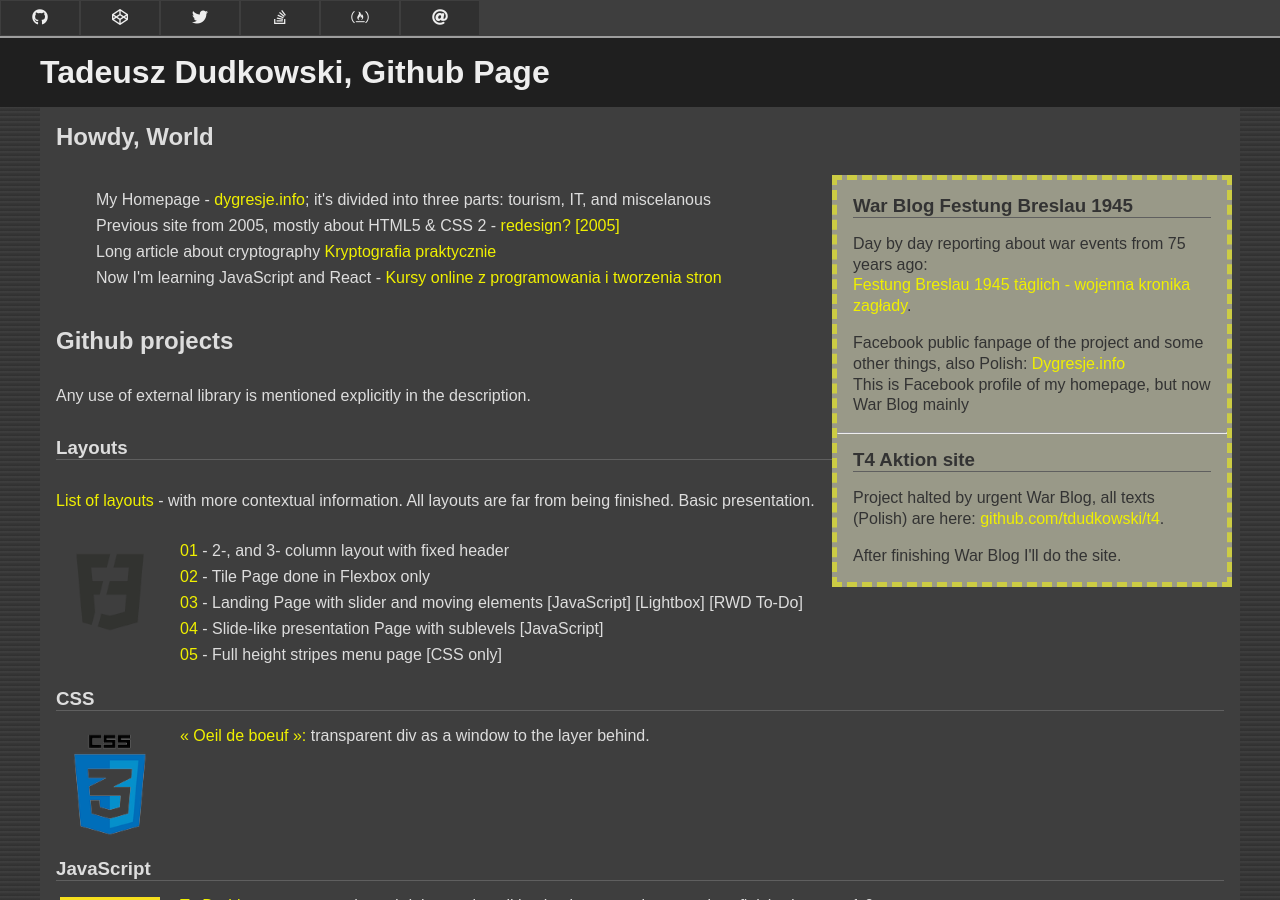
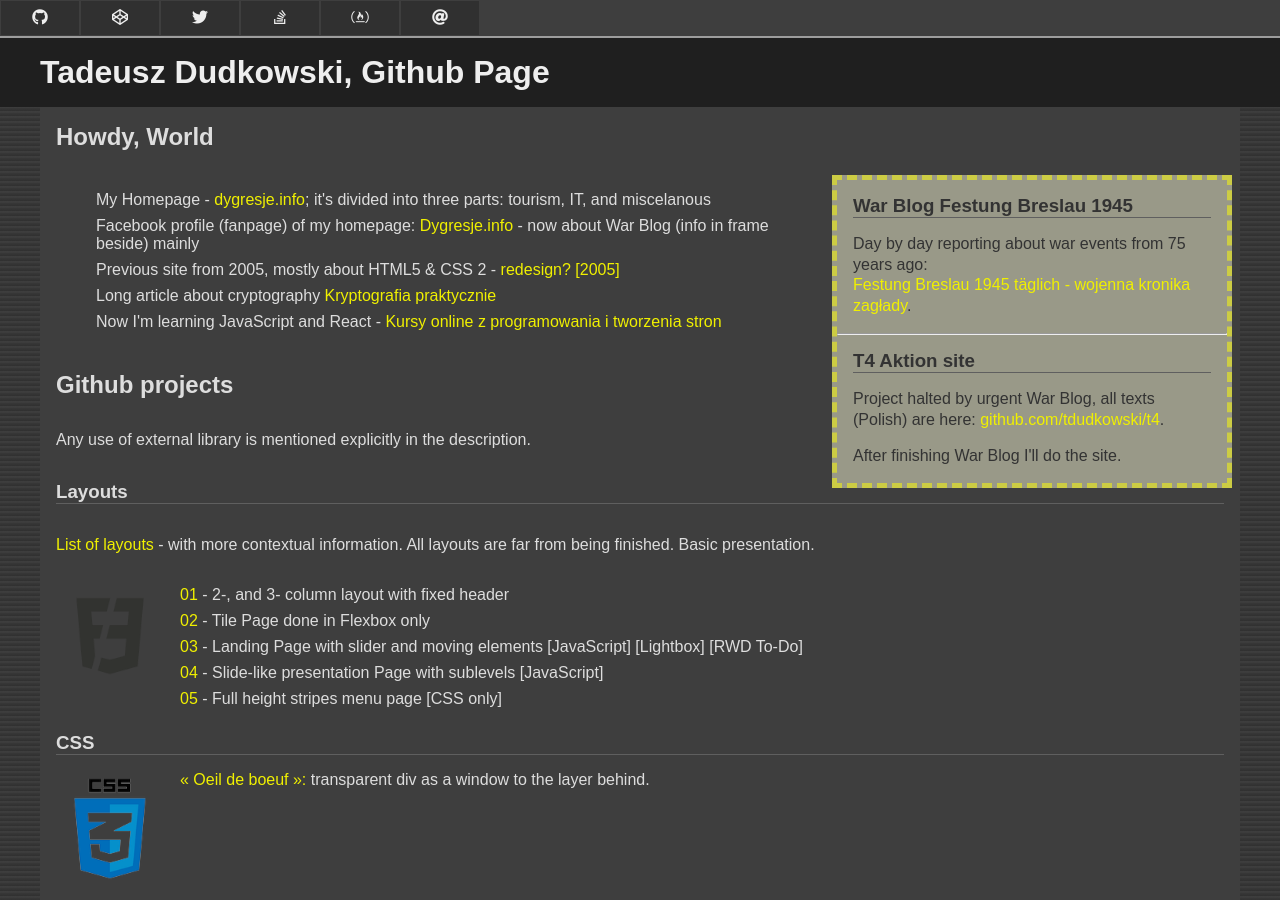
Before and after one commit to tdudkowski/tdudkowski.github.io, a Jekyll site: the page built from index.html, in a window 1280 px wide and 900 px high. Built offline with Jekyll 4.4.1, drawn with Linux system fonts in a browser that asks for light colours; nearby versions of some CDN libraries.

Commit message:
correct v3

```diff
--- a/index.html
+++ b/index.html
@@ -14,6 +14,13 @@ title: Tadeusz Dudkowski, Github Page
       My Homepage - <a href="http://dygresje.info/">dygresje.info</a>; it's
       divided into three parts: tourism, IT, and miscelanous
     </li>
+
+    <li>
+      Facebook profile (fanpage) of my homepage:
+      <a href="https://www.facebook.com/dygresje.info/">Dygresje.info</a> - now
+      about War Blog (info in frame beside) mainly
+    </li>
+
     <li>
       Previous site from 2005, mostly about HTML5 & CSS 2 -
       <a href="http://tdudkows.ayz.pl/redesign/">redesign? [2005]</a>
@@ -40,13 +47,6 @@ title: Tadeusz Dudkowski, Github Page
       <a href="https://wroclawscyargonauci.blogspot.com"
         >Festung Breslau 1945 täglich - wojenna kronika zagłady</a
       >.
-    </p>
-    <p>
-      Facebook public fanpage of the project and some other things, also Polish:
-      <a href="https://www.facebook.com/dygresje.info/?modal=admin_todo_tour"
-        >Dygresje.info</a
-      ><br />
-      This is Facebook profile of my homepage, but now War Blog mainly
     </p>
     <hr />
     <h3>T4 Aktion site</h3>
```
